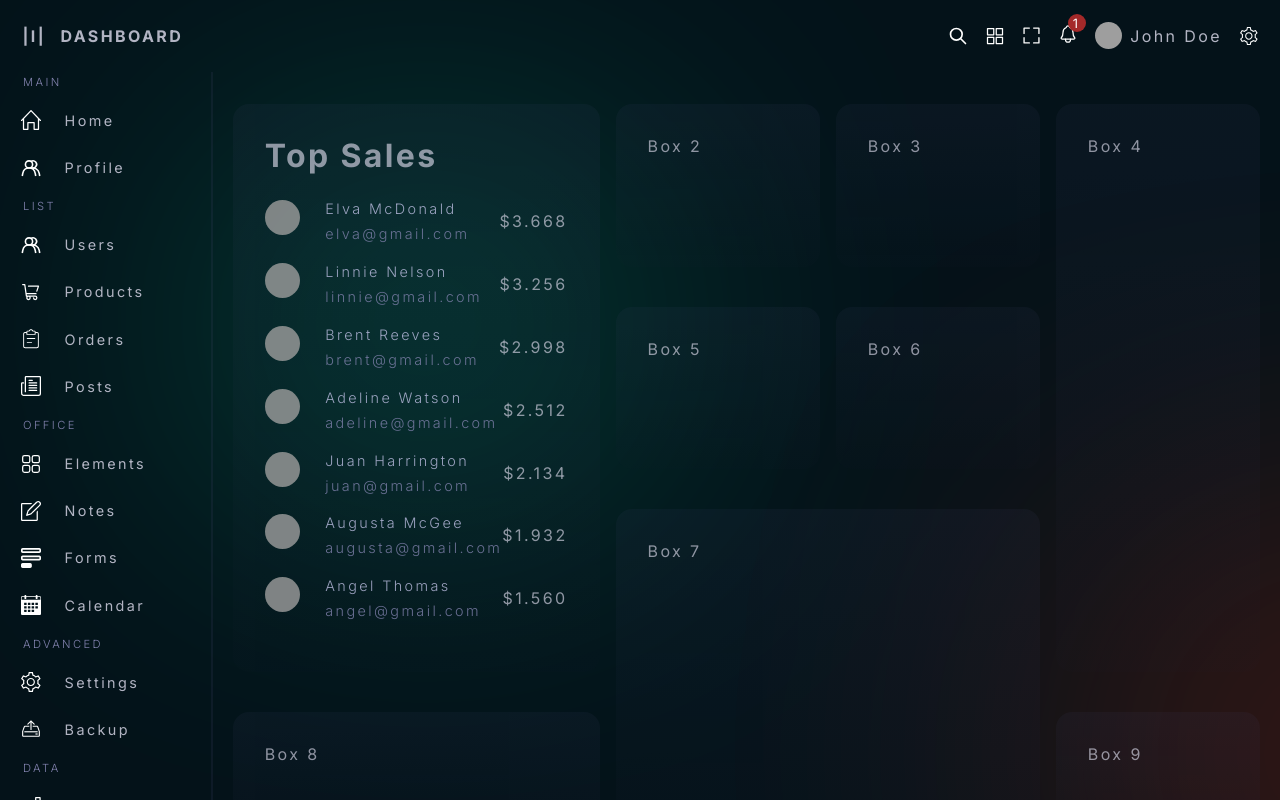
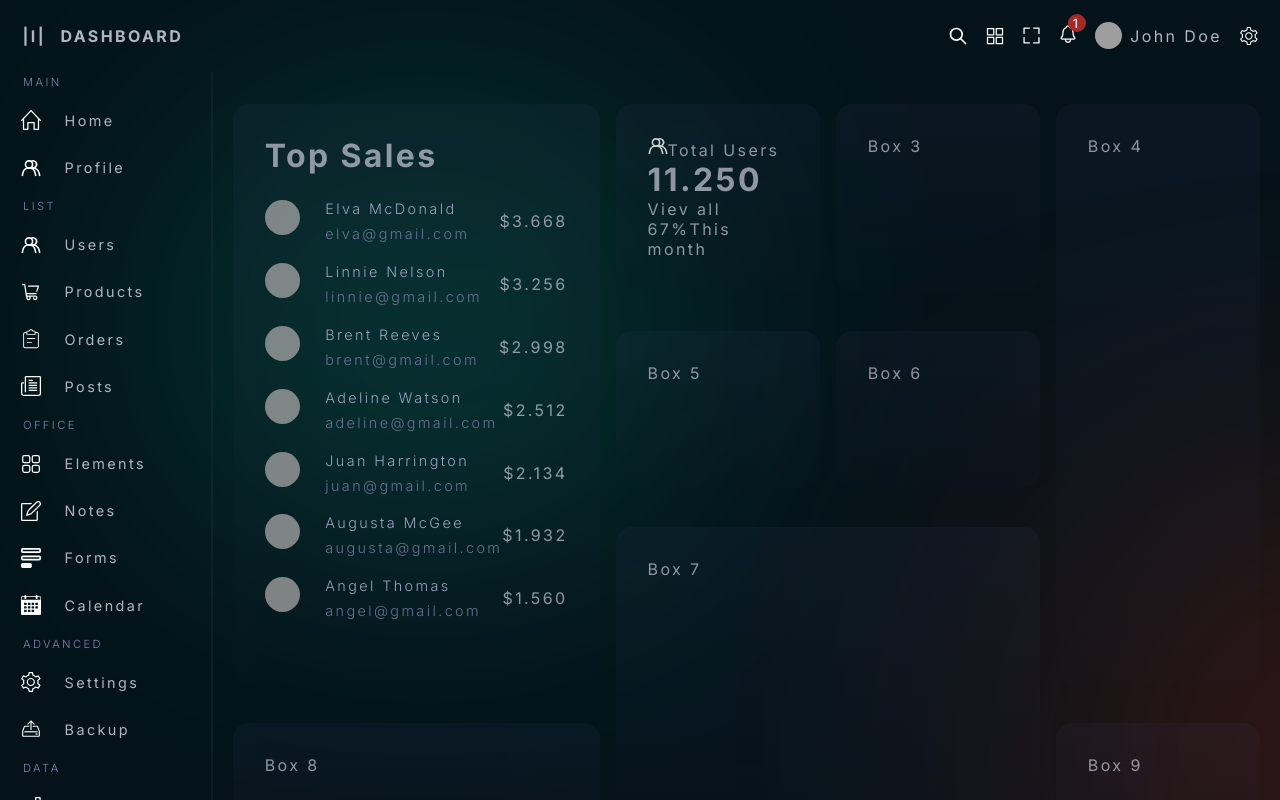
Before and after one commit to Hvitrevs/Sales-dashboard, a React (Vite) app in the folder react-admin-ui/: page / in a window 1280 px wide. Shown: the top 800 px of the page. Built offline with nearby package versions, Linux system fonts and the light colour scheme; grey boxes are pictures that could not be loaded.

Commit message:
recharts application

```diff
--- a/react-admin-ui/package.json
+++ b/react-admin-ui/package.json
@@ -14,6 +14,7 @@
     "react": "^18.2.0",
     "react-dom": "^18.2.0",
     "react-router-dom": "^6.14.2",
+    "recharts": "^2.7.3",
     "sass": "^1.64.2",
     "yarn": "^1.22.19"
   },
--- /dev/null
+++ b/react-admin-ui/src/components/chartbox/ChartBox.tsx
@@ -0,0 +1,82 @@
+import { Link } from 'react-router-dom'
+import './chartBox.scss'
+import {  ResponsiveContainer, RadarChart, Radar, PolarGrid, PolarAngleAxis, PolarRadiusAxis } from 'recharts';
+
+
+
+
+const data = [
+    {
+      subject: 'Jan',
+      A: 10,
+      B: 11,
+      fullMark: 11,
+    },
+    {
+      subject: 'Feb',
+      A: 11,
+      B: 12,
+      fullMark: 12,
+    },
+    {
+      subject: 'Mar',
+      A: 11,
+      B: 11,
+      fullMark: 11,
+    },
+    {
+      subject: 'Jun',
+      A: 12,
+      B: 12,
+      fullMark: 12,
+    },
+    {
+      subject: 'Jul',
+      A: 11,
+      B: 11,
+      fullMark: 11,
+    },
+    {
+      subject: 'Aug',
+      A: 12,
+      B: 10,
+      fullMark: 11,
+    },
+  ];
+const ChartBox = () => {
+  return (
+    <div className='chartBox'>
+        <div className='boxInfo'>
+            <div className='title'>
+                <img src='/user.svg' alt='' />
+                <span>Total Users</span>
+            </div>
+            <h1>11.250</h1>
+            <Link to='/users'> Viev all</Link>
+        </div>
+        <div className='chartInfo'>
+            <div className='chart'>
+
+
+
+                <ResponsiveContainer width="100%" height="100%">
+                    <RadarChart cx="50%" cy="50%" outerRadius="80%" data={data}>
+                        <PolarGrid />
+                        <PolarAngleAxis dataKey="subject" />
+                        <PolarRadiusAxis />
+                        <Radar name="Mike" dataKey="A" stroke="#8884d8" fill="#15d6c6" fillOpacity={0.6} />
+                    </RadarChart>
+                    </ResponsiveContainer>
+
+
+            </div>
+            <div className='texts'>
+                <span className='percentage'>67%</span>
+                <span className='duration'>This month</span>
+            </div>
+        </div>
+    </div>
+  )
+}
+
+export default ChartBox
--- /dev/null
+++ b/react-admin-ui/src/components/chartbox/chartBox.scss
@@ -0,0 +1,3 @@
+.chartBox {
+
+}
--- a/react-admin-ui/src/pages/home/Home.tsx
+++ b/react-admin-ui/src/pages/home/Home.tsx
@@ -1,3 +1,4 @@
+import ChartBox from "../../components/chartbox/ChartBox"
 import TopBox from "../../components/topBox/TopBox"
 import "./home.scss"
 
@@ -8,7 +9,9 @@ const Home = () => {
       <div className="box box1">
         <TopBox />
         </div>
-      <div className="box box2"> Box 2</div>
+      <div className="box box2">
+      <ChartBox />
+      </div>
       <div className="box box3"> Box 3</div>
       <div className="box box4"> Box 4</div>
       <div className="box box5"> Box 5</div>
--- a/react-admin-ui/src/pages/users/Users.tsx
+++ b/react-admin-ui/src/pages/users/Users.tsx
@@ -1,4 +1,4 @@
-import "./Users.scss"
+import "./users.scss"
 
 
 const Users = () => {
```
Also changed, not shown: 1 other file (tests, documents, lock files or other folders).
